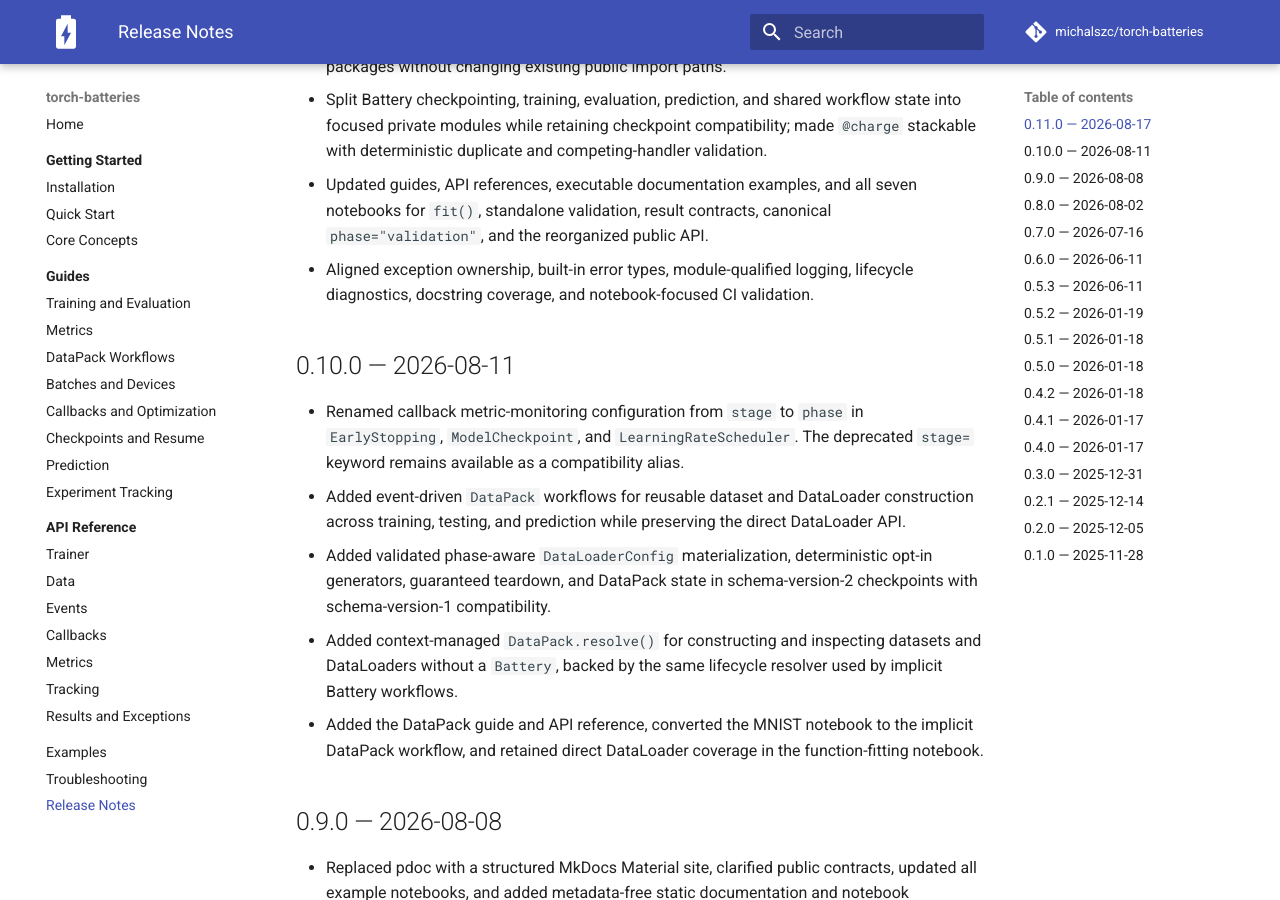
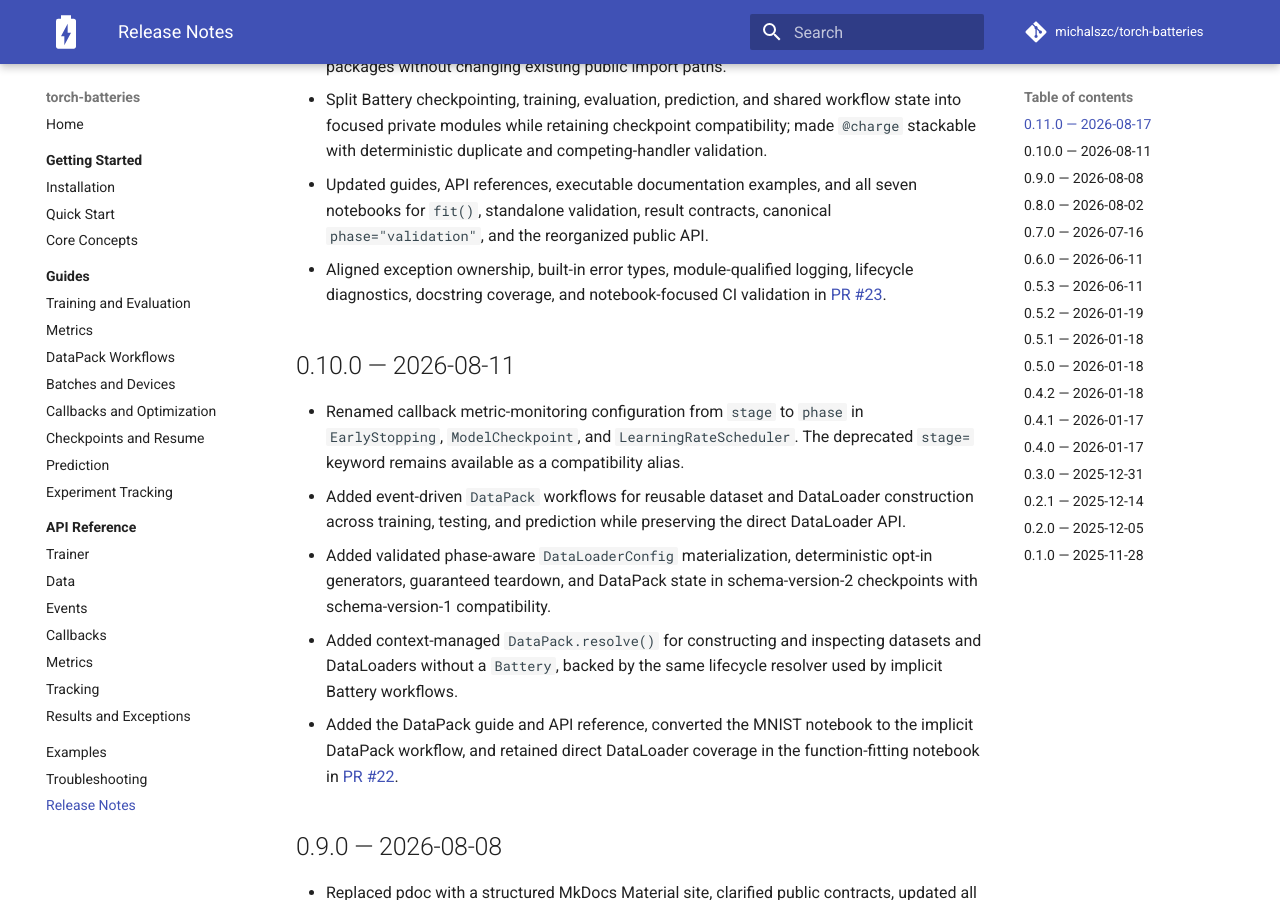
Before and after one commit to michalszc/torch-batteries, an MkDocs documentation site: the page built from documentation/release-notes.md, in a window 1280 px wide and 900 px high, scrolled down 473 px. Built offline with MkDocs 1.6.1 and Material for MkDocs 9.7.7, drawn with Linux system fonts in a browser that asks for light colours; comment, search, counter and statistics services are not loaded.

Commit message:
docs(release): link recent pull requests

```diff
--- a/documentation/release-notes.md
+++ b/documentation/release-notes.md
@@ -21,7 +21,8 @@
   notebooks for `fit()`, standalone validation, result contracts, canonical
   `phase="validation"`, and the reorganized public API.
 - Aligned exception ownership, built-in error types, module-qualified logging,
-  lifecycle diagnostics, docstring coverage, and notebook-focused CI validation.
+  lifecycle diagnostics, docstring coverage, and notebook-focused CI validation in
+  [PR #23](https://github.com/michalszc/torch-batteries/pull/23).
 
 ## 0.10.0 — 2026-08-11
 
@@ -39,7 +40,8 @@
   implicit Battery workflows.
 - Added the DataPack guide and API reference, converted the MNIST notebook to the
   implicit DataPack workflow, and retained direct DataLoader coverage in the
-  function-fitting notebook.
+  function-fitting notebook in
+  [PR #22](https://github.com/michalszc/torch-batteries/pull/22).
 
 ## 0.9.0 — 2026-08-08
 
```
